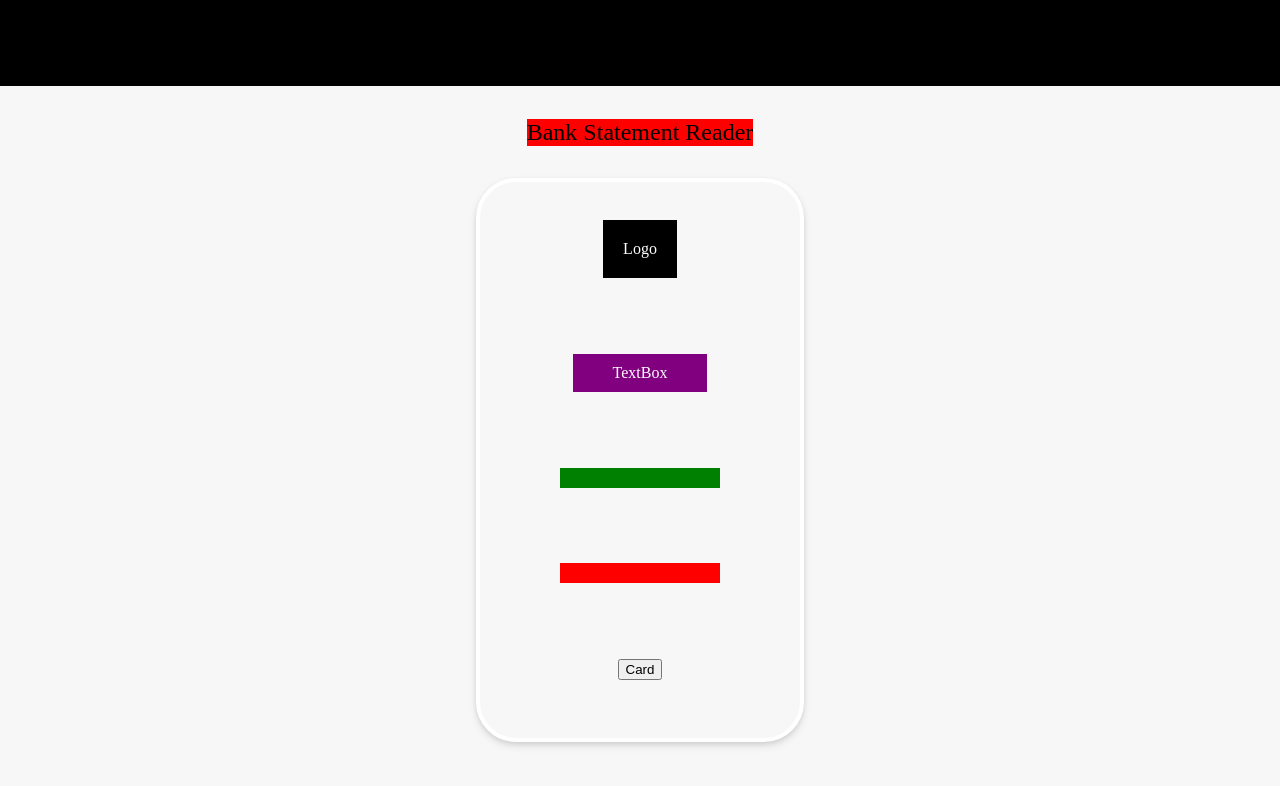
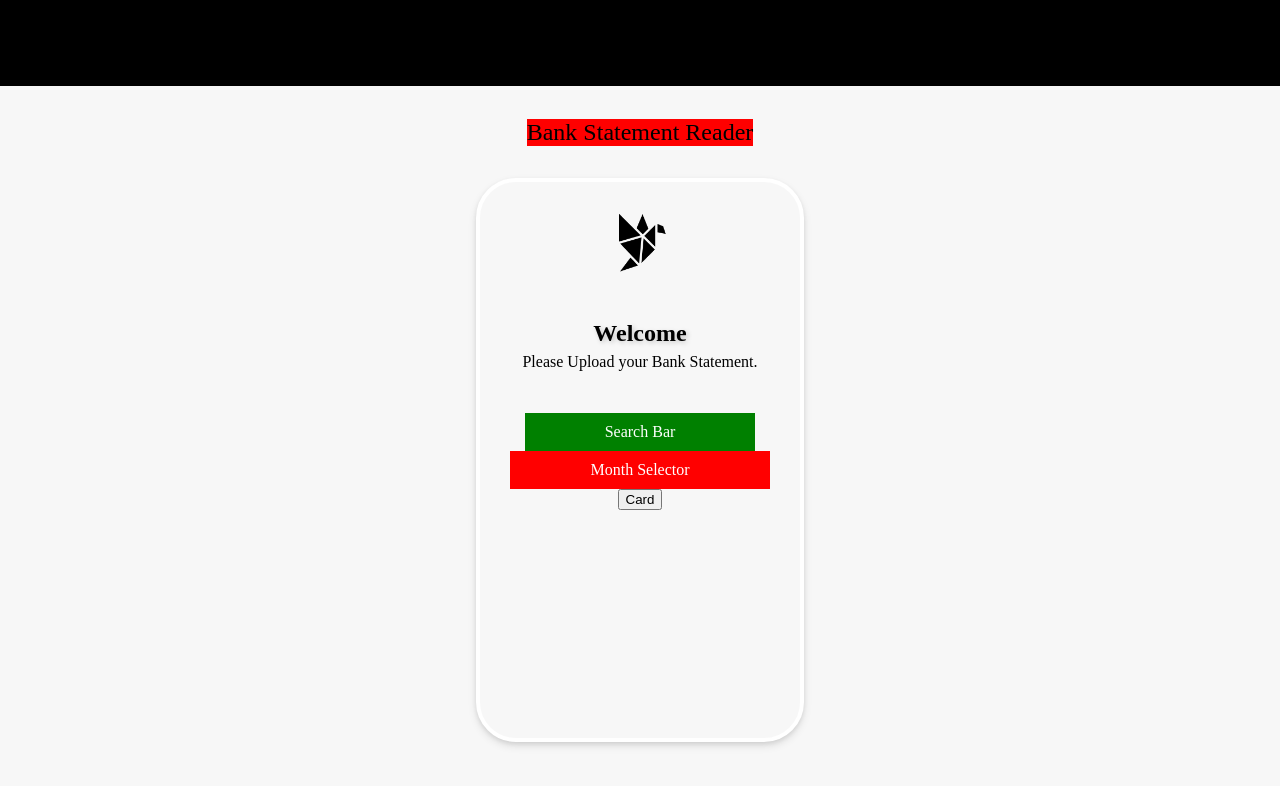
Before and after one commit to Syed-Haider-Shah/commbank-statement-reader-frontend, a React (Vite) app: page / in a window 1280 px wide. Shown: the top 786 px of the page. Built offline with nearby package versions, Linux system fonts and the light colour scheme; no server answers.

Commit message:
card updated

```diff
--- a/src/components/DateSelector/index.jsx
+++ b/src/components/DateSelector/index.jsx
@@ -3,7 +3,7 @@ import '../index.css'
 const DateSelector = () => {
   return(
     <>
-    <div className='dateselector'>
+    <div className='dateselector'> Month Selector
     </div>
     </>
   )
--- a/src/components/Logo/index.jsx
+++ b/src/components/Logo/index.jsx
@@ -1,7 +1,8 @@
+
 const Logo = () => {
   return(
   <>
-  <div className='logo'>Logo</div>
+  <img src='/Logo.png' className='logo'/>
   </>
   )
 }
--- a/src/components/SearchBar/index.jsx
+++ b/src/components/SearchBar/index.jsx
@@ -3,7 +3,7 @@ import '../index.css'
 const SearchBar = () => {
   return(
     <>
-    <div className='searchbar'>
+    <div className='searchbar'> Search Bar
     </div>
     </>
   )
--- a/src/components/TextBox/index.jsx
+++ b/src/components/TextBox/index.jsx
@@ -1,8 +1,9 @@
 const TextBox = () => {
   return(
-  <>
-  <div className='textbox'>TextBox</div>
-  </>
+  <div className='textbox'>
+    <div className='text1'>Welcome</div>
+    <div className='text2'>Please Upload your Bank Statement.</div>
+  </div>
   )
 }
 
--- a/src/components/index.css
+++ b/src/components/index.css
@@ -3,15 +3,15 @@
   display: flex;
   height: 75%;
   width: 40vh;
-  justify-content: space-around;
   align-items: center;
   padding-bottom: 20px;
-  color: blue;
+  color: white;
   flex-direction: column;
   border-radius: 40px;
   border: 4px solid white;
   box-shadow: 0 4px 8px rgba(0, 0, 0, 0.1), 0 2px 4px rgba(0, 0, 0, 0.08);
 }
+
 
 .heading {
   background:red;
@@ -36,13 +36,28 @@
 }
 
 .logo{
-  background: black;
-  padding: 20px;
+  height:70px;
   color: white;
+  margin-top: 8%;
 }
 
 .textbox{
-  background: purple;
-  color: white;
+  width: 100%;
+  display: flex;
+  flex-direction: column;
+  align-items: center;
   padding: 10px 40px;
+  margin: 10%;
+  color: black;
 }
+
+.text1 {
+  font-size: 24px;
+  font-weight: bold;
+  text-shadow: 2px 2px 5px rgba(0, 0, 0, 0.2);
+  margin-bottom: 2%;
+}
+
+.text2 {
+  font-size: 16px;
+}
```
